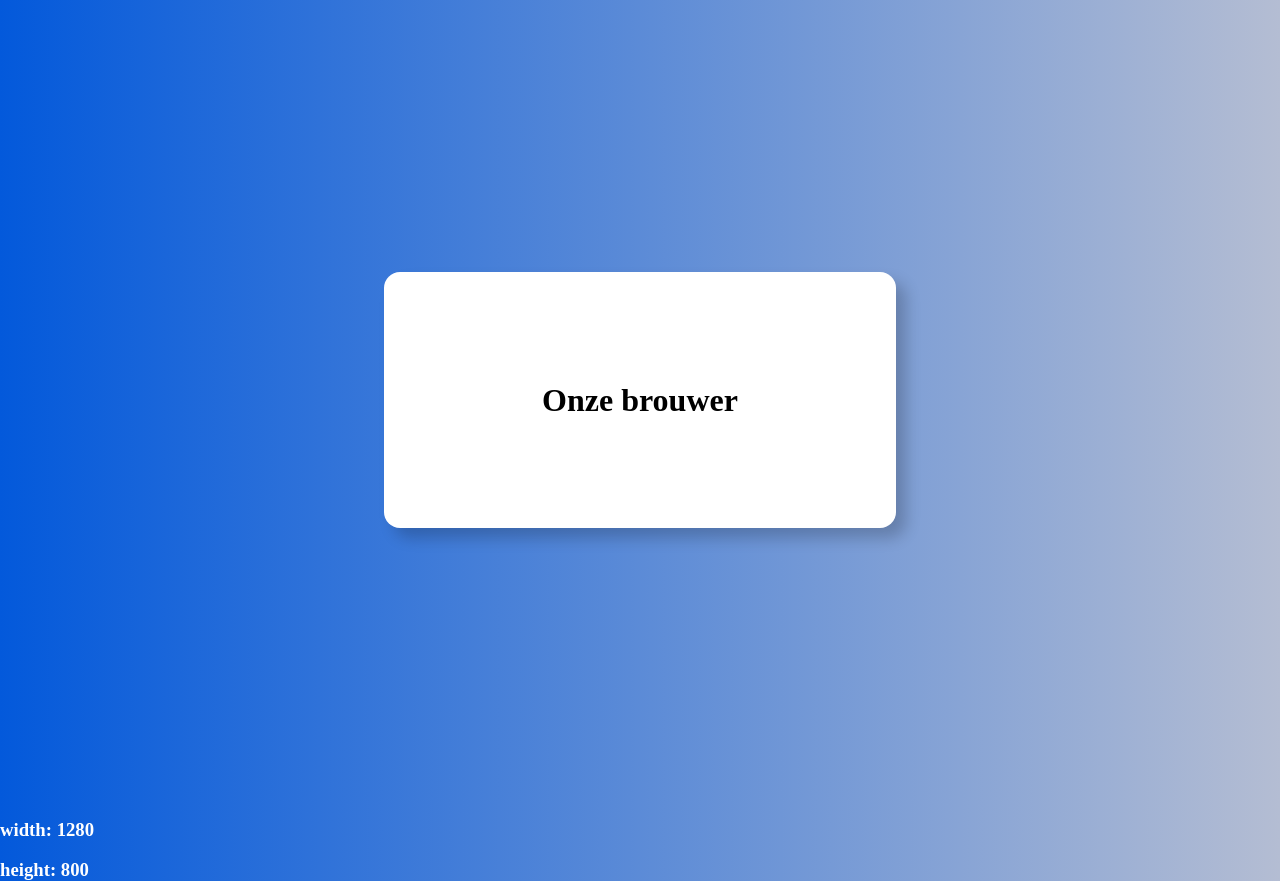
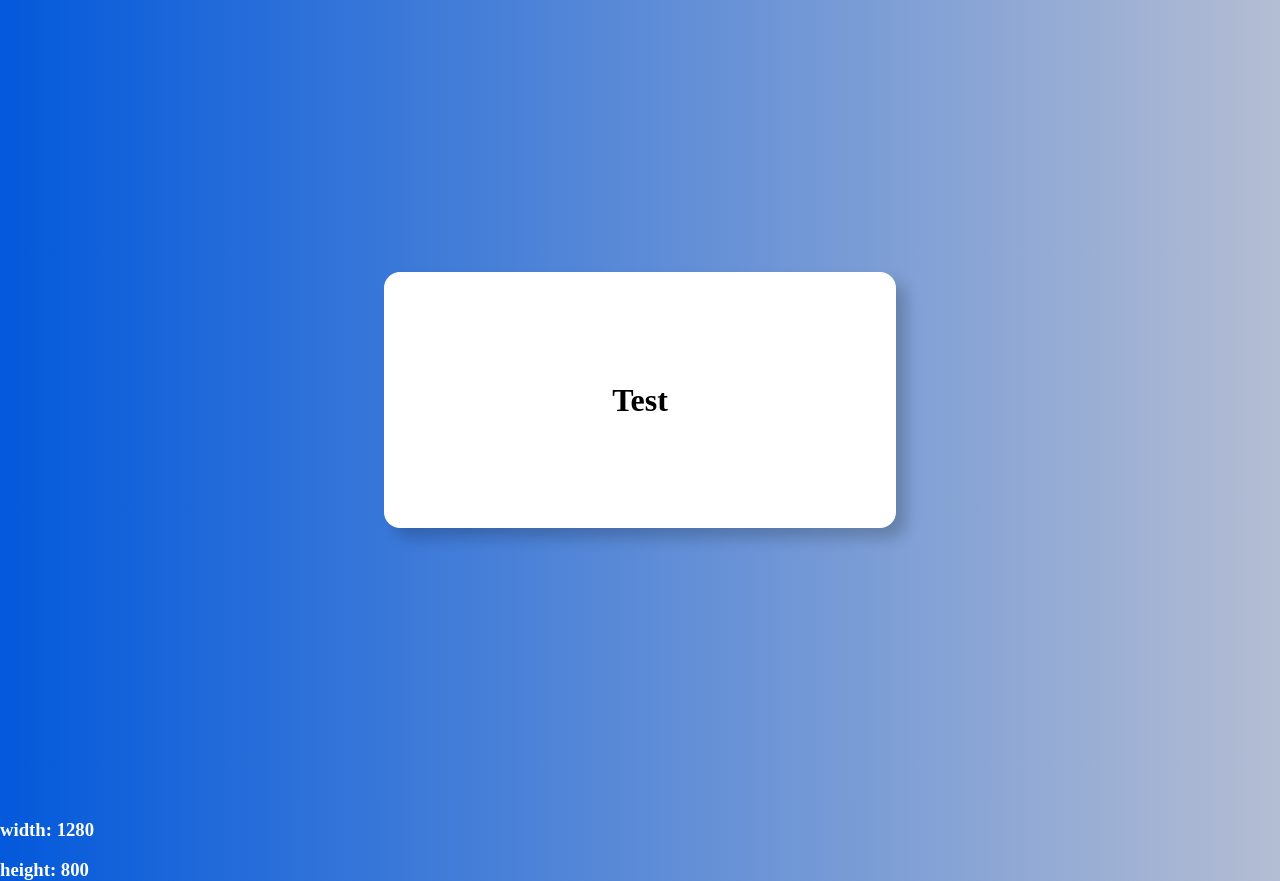
Before and after one commit to Icyxl0/Testing, a plain HTML site: page public/index.html in a window 1280 px wide. Drawn offline with Linux system fonts and the light colour scheme.

Commit message:
Update index.html

```diff
--- a/public/index.html
+++ b/public/index.html
@@ -13,7 +13,7 @@
   <main>
     <div class="centered-container">
       <div id="card">
-        <h1>Onze brouwer</h1>
+        <h1>Test</h1>
       </div>
     </div>
     <div class="counters">
```
